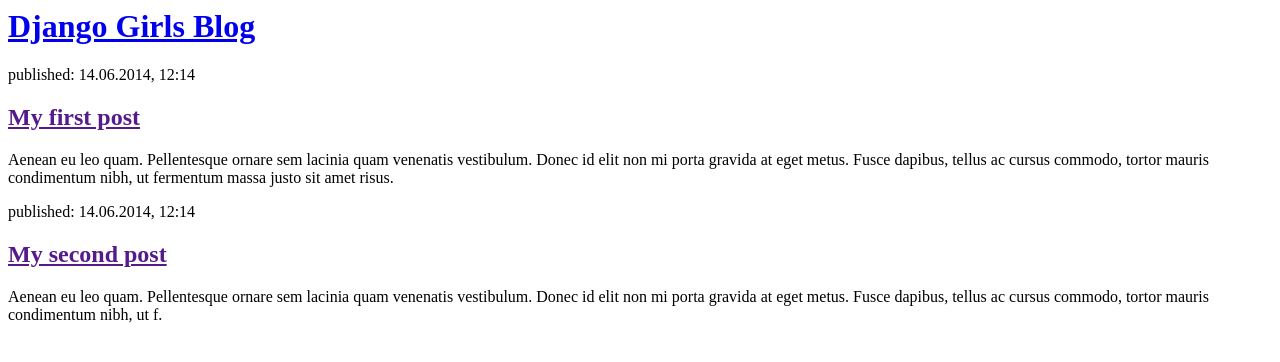
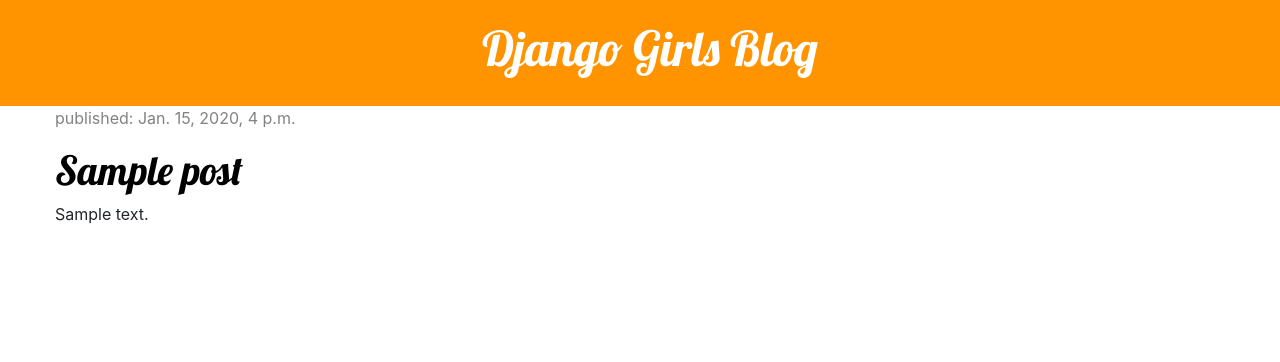
Before and after one commit to shuvo14051/my-first-blog, a Django app: page / in a window 1280 px wide. Shown: the top 362 px of the page. Run offline with Django 3.2, Linux system fonts and the light colour scheme; tables that the repository leaves empty hold one stand-in row (values such as "Sample post"); some libraries are stand-ins or nearby versions.

Commit message:
Css added 3rd commit

```diff
--- /dev/null
+++ b/blog/static/css/blogs.css
@@ -0,0 +1,46 @@
+.page-header {
+    background-color: #ff9400;
+    margin-top: 0;
+    padding: 20px 20px 20px 40px;
+}
+
+.page-header h1, .page-header h1 a, .page-header h1 a:visited, .page-header h1 a:active {
+    color: #ffffff;
+    font-size: 36pt;
+    text-decoration: none;
+}
+
+.content {
+    margin-left: 40px;
+}
+
+h1, h2, h3, h4 {
+    font-family: 'Lobster', cursive;
+}
+
+.date {
+    color: #828282;
+}
+
+.save {
+    float: right;
+}
+
+.post-form textarea, .post-form input {
+    width: 100%;
+}
+
+.top-menu, .top-menu:hover, .top-menu:visited {
+    color: #ffffff;
+    float: right;
+    font-size: 26pt;
+    margin-right: 20px;
+}
+
+.post {
+    margin-bottom: 70px;
+}
+
+.post h1 a, .post h1 a:visited {
+    color: #000000;
+}
--- a/blog/templates/blog/post_list.html
+++ b/blog/templates/blog/post_list.html
@@ -1,22 +1,32 @@
+{% load static %}
 <html>
     <head>
         <title>Django Girls blog</title>
+        <link rel="stylesheet" href="https://maxcdn.bootstrapcdn.com/bootstrap/4.1.3/css/bootstrap.min.css">
+        <script src="https://ajax.googleapis.com/ajax/libs/jquery/3.3.1/jquery.min.js"></script>
+        <script src="https://cdnjs.cloudflare.com/ajax/libs/popper.js/1.14.3/umd/popper.min.js"></script>
+        <script src="https://maxcdn.bootstrapcdn.com/bootstrap/4.1.3/js/bootstrap.min.js"></script>
+        <link href="//fonts.googleapis.com/css?family=Lobster&subset=latin,latin-ext" rel="stylesheet" type="text/css">
+        <link rel="stylesheet" href="{% static 'css/blogs.css' %}">
     </head>
     <body>
-        <div>
-            <h1><a href="/">Django Girls Blog</a></h1>
+        <div class="page-header">
+            <h1 class="text-center"><a href="/">Django Girls Blog</a></h1>
         </div>
 
-        <div>
-            <p>published: 14.06.2014, 12:14</p>
-            <h2><a href="">My first post</a></h2>
-            <p>Aenean eu leo quam. Pellentesque ornare sem lacinia quam venenatis vestibulum. Donec id elit non mi porta gravida at eget metus. Fusce dapibus, tellus ac cursus commodo, tortor mauris condimentum nibh, ut fermentum massa justo sit amet risus.</p>
+        <div class="content container">
+            <div class="row">
+                <div class="col-md-12">
+                    {% for post in posts %}
+                        <div class="post">
+                            <div class="date">
+                                <p>published: {{ post.published_date }}</p>
+                            </div>
+                            <h1><a href="">{{ post.title }}</a></h1>
+                            <p>{{ post.text|linebreaksbr }}</p>
+                        </div>
+                    {% endfor %}
+                </div>
+            </div>
         </div>
-
-        <div>
-            <p>published: 14.06.2014, 12:14</p>
-            <h2><a href="">My second post</a></h2>
-            <p>Aenean eu leo quam. Pellentesque ornare sem lacinia quam venenatis vestibulum. Donec id elit non mi porta gravida at eget metus. Fusce dapibus, tellus ac cursus commodo, tortor mauris condimentum nibh, ut f.</p>
-        </div>
-    </body>
 </html>
--- a/blog/views.py
+++ b/blog/views.py
@@ -1,4 +1,6 @@
 from django.shortcuts import render
+from .models import Post
 
 def post_list(request):
-    return render(request,'blog/post_list.html',{})
+    posts = Post.objects.all()
+    return render(request,'blog/post_list.html',{'posts':posts})
```
